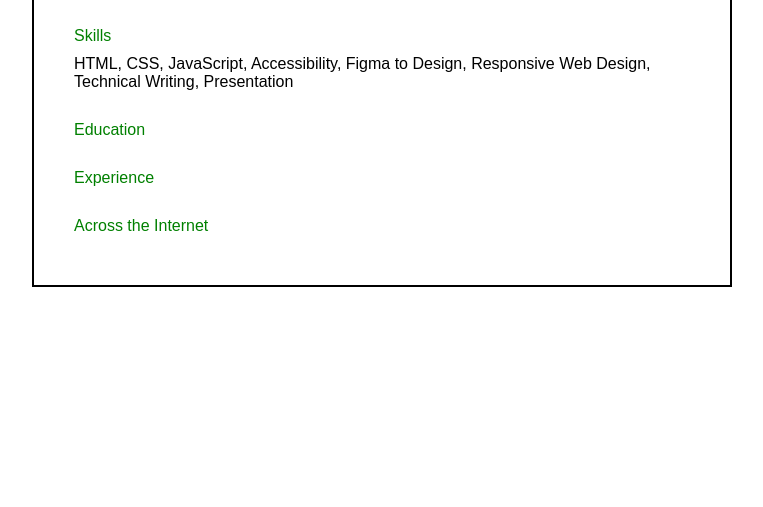
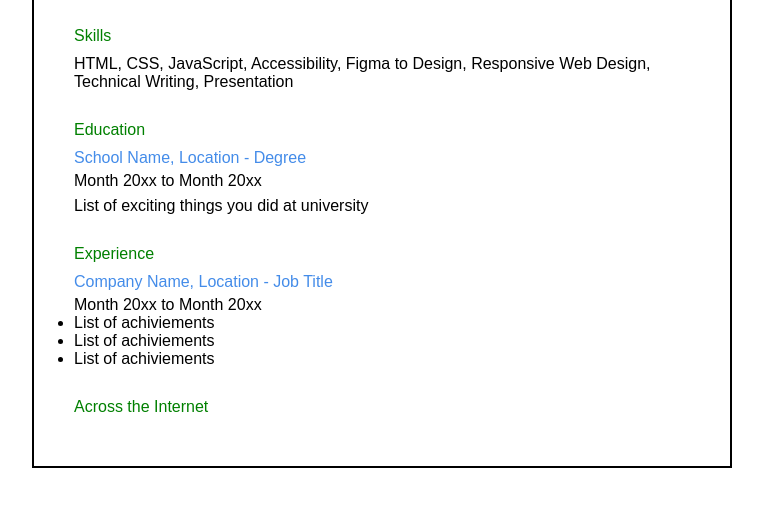
Before and after one commit to Youngponk/Single-PageCV-, a plain HTML site: page index.html in a window 1280 px wide. Shown: the part 207-714 px from the top of the page, without its empty margins (258-1021 px from the left). Drawn offline with Linux system fonts and the light colour scheme.

Commit message:
update/exercise

```diff
--- a/index.html
+++ b/index.html
@@ -27,12 +27,25 @@
 
       <section id="education">
         <h2 class="section-title">Education</h2>
+        <div class="section-box">
+          <h3 class="section-box-title">School Name, Location - Degree</h3>
+          <p>Month 20xx to Month 20xx</p>
+          <p style="margin-top: 7px;">List of exciting things you did at university</p>
+        </div>
 
       </section>
 
       <section id="experience">
         <h2 class="section-title">Experience</h2>
-
+        <div class="section-box">
+          <h3 class="section-box-title">Company Name, Location - Job Title</h3>
+          <p>Month 20xx to Month 20xx</p>
+          <ul>
+            <li>List of achiviements</li>
+            <li>List of achiviements</li>
+            <li>List of achiviements</li>
+          </ul>
+        </div>
       </section>
 
       <section id="profiles">
--- a/styles.css
+++ b/styles.css
@@ -66,6 +66,21 @@ section > p {
   font-size: 1rem;
 }
 
+/* Skills section */
+
 #skills {
 
 }
+
+/* Education section */
+
+#education {
+
+}
+
+.section-box-title {
+  margin-bottom: 5px;
+  color: rgb(68, 140, 233);
+  font-size: 16px;
+  font-weight: 500;
+}
```
